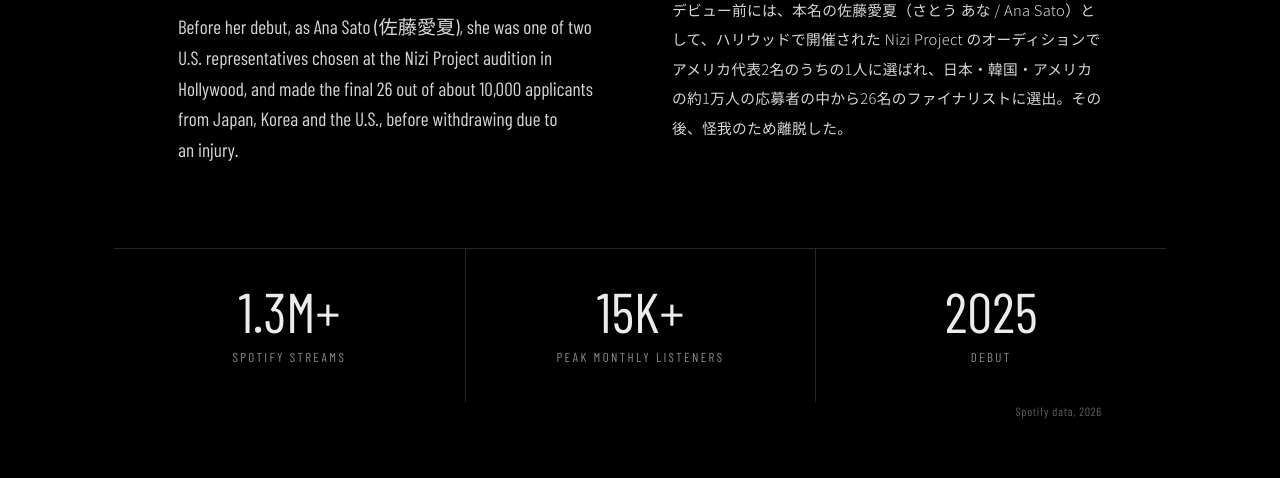
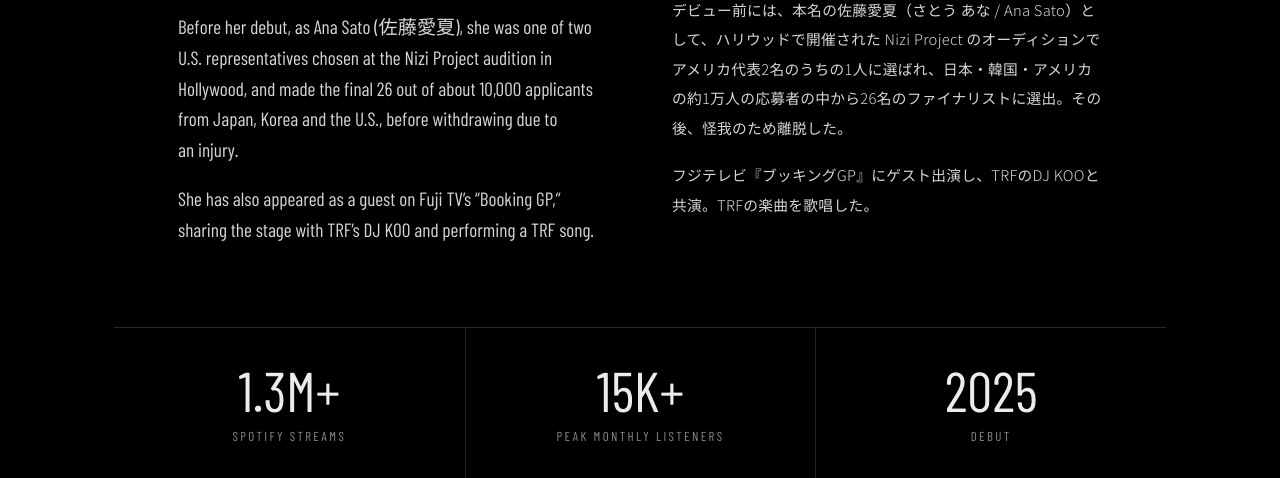
Before and after one commit to anaccelle/anaccelle.github.io, a plain HTML site: page about.html in a window 1280 px wide. Shown: the part 1160-1638 px from the top of the page. Drawn offline with nearby package versions, Linux system fonts and the light colour scheme; a web font is replaced by a local one.

Commit message:
About: add Booking GP TV appearance with DJ KOO
Co-Authored-By: Claude Opus 5.5 <noreply@anthropic.com>
Claude-Session: https://claude.ai/code/session_01Jv4KfBrN2wXxQK23NrcaRB

```diff
--- a/about.html
+++ b/about.html
@@ -172,6 +172,7 @@
       <p>She debuted on July 11, 2025 with her first single “4AM,” and has kept releasing singles ever since.</p>
       <p>Her music has passed 1.3 million streams on Spotify, with monthly listeners peaking at over 15,000 in Taipei, Bangkok, Singapore, Los Angeles and Melbourne, among others.</p>
       <p>Before her debut, as Ana Sato (佐藤愛夏), she was one of two U.S. representatives chosen at the Nizi Project audition in Hollywood, and made the final 26 out of about 10,000 applicants from Japan, Korea and the U.S., before withdrawing due to an injury.</p>
+      <p>She has also appeared as a guest on Fuji TV’s “Booking GP,” sharing the stage with TRF’s DJ KOO and performing a TRF song.</p>
     </div>
     <div class="ja" lang="ja">
       <h2>プロフィール</h2>
@@ -180,6 +181,7 @@
       <p>2025年7月11日、ファーストシングル「4AM」でデビュー。以降、コンスタントにシングルを発表している。</p>
       <p>Spotifyでの総再生回数は130万回を突破し、月間リスナーは最高1万5千人を記録。台北、バンコク、シンガポール、ロサンゼルス、メルボルンなど、世界各地にリスナーが広がっている。</p>
       <p>デビュー前には、本名の佐藤愛夏（さとう あな / Ana Sato）として、ハリウッドで開催された Nizi Project のオーディションでアメリカ代表2名のうちの1人に選ばれ、日本・韓国・アメリカの約1万人の応募者の中から26名のファイナリストに選出。その後、怪我のため離脱した。</p>
+      <p>フジテレビ『ブッキングGP』にゲスト出演し、TRFのDJ KOOと共演。TRFの楽曲を歌唱した。</p>
     </div>
   </section>
 
```
